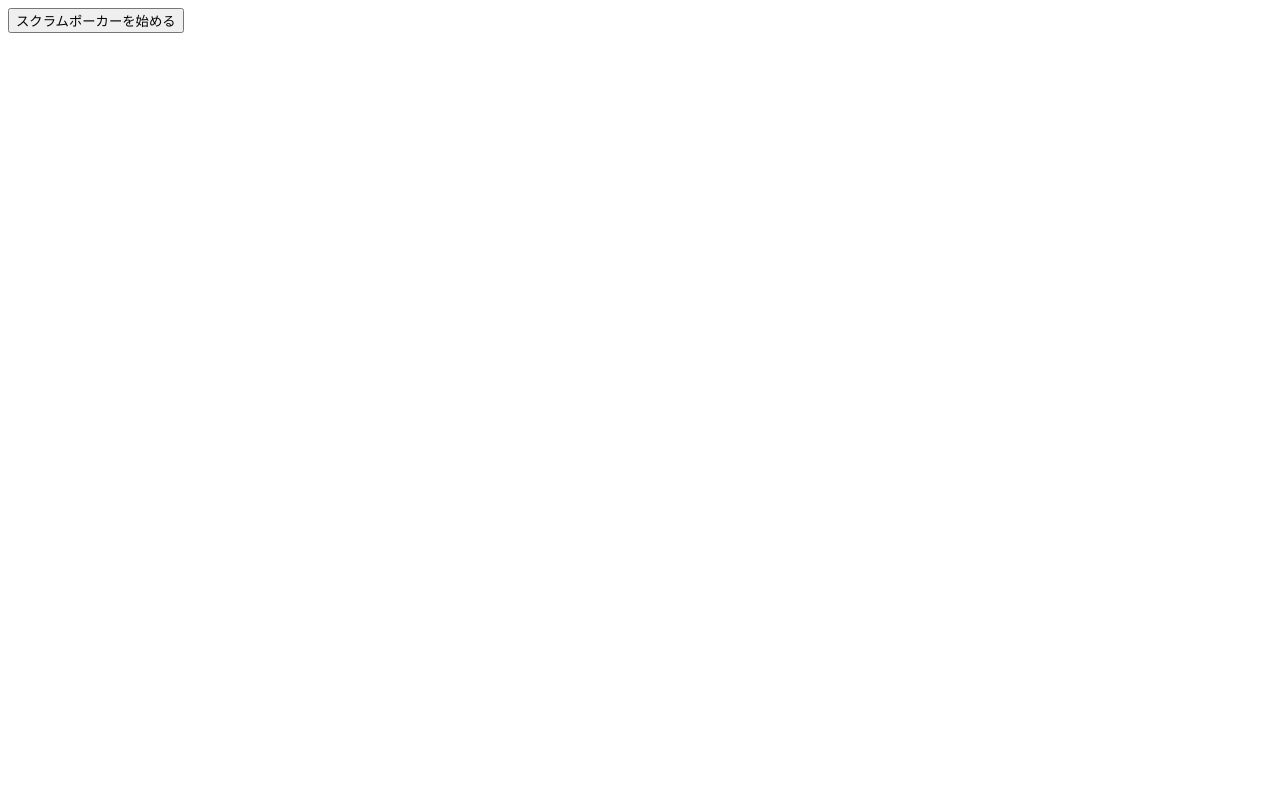
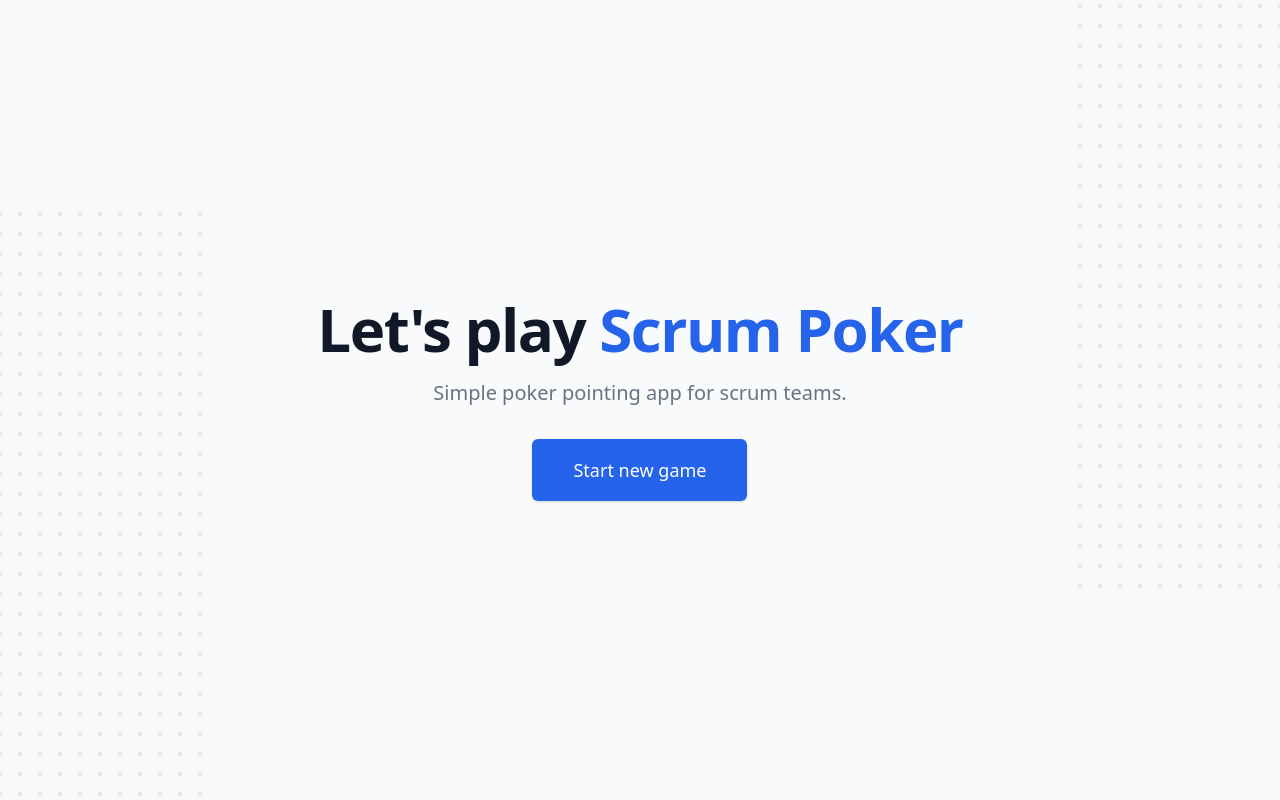
Before and after one commit to hideyoshi-zx/scrum-poker, a Next.js app: page / in a window 1280 px wide. Built offline with nearby package versions, Linux system fonts and the light colour scheme.

Commit message:
トップページのUI

```diff
--- /dev/null
+++ b/components/HeroSection.tsx
@@ -0,0 +1,114 @@
+import React from 'react'
+
+type Props = {
+  moving: boolean
+  onClick: (event: React.MouseEvent<HTMLButtonElement>) => Promise<any>
+}
+
+export default function HeroSection({ moving, onClick } : Props) {
+  return (
+    <div className="h-screen relative overflow-hidden">
+      <div className="hidden sm:block sm:absolute sm:inset-y-0 sm:h-full sm:w-full" aria-hidden="true">
+        <div className="relative h-full w-full">
+          <svg
+            className="absolute right-full bottom-0 transform translate-y-1/4 translate-x-1/4 lg:translate-x-1/2"
+            width={404}
+            height={784}
+            fill="none"
+            viewBox="0 0 404 784"
+          >
+            <defs>
+              <pattern
+                id="f210dbf6-a58d-4871-961e-36d5016a0f49"
+                x={0}
+                y={0}
+                width={20}
+                height={20}
+                patternUnits="userSpaceOnUse"
+              >
+                <rect x={0} y={0} width={4} height={4} className="text-gray-200" fill="currentColor" />
+              </pattern>
+            </defs>
+            <rect width={404} height={784} fill="url(#f210dbf6-a58d-4871-961e-36d5016a0f49)" />
+          </svg>
+          <svg
+            className="absolute left-full top-0 transform -translate-y-1/4 -translate-x-1/4 lg:-translate-x-1/2"
+            width={404}
+            height={784}
+            fill="none"
+            viewBox="0 0 404 784"
+          >
+            <defs>
+              <pattern
+                id="5d0dd344-b041-4d26-bec4-8d33ea57ec9b"
+                x={0}
+                y={0}
+                width={20}
+                height={20}
+                patternUnits="userSpaceOnUse"
+              >
+                <rect x={0} y={0} width={4} height={4} className="text-gray-200" fill="currentColor" />
+              </pattern>
+            </defs>
+            <rect width={404} height={784} fill="url(#5d0dd344-b041-4d26-bec4-8d33ea57ec9b)" />
+          </svg>
+        </div>
+      </div>
+
+      <div className="relative h-full flex items-center justify-center">
+        <main className="max-w-7xl px-4">
+          <div className="text-center">
+            <h1 className="text-4xl tracking-tight font-extrabold text-gray-900 sm:text-5xl md:text-6xl">
+              <span className="block xl:inline">Let's play</span>{' '}
+              <span className="block text-blue-600 xl:inline">Scrum Poker</span>
+            </h1>
+            <p className="mt-3 max-w-md mx-auto text-base text-gray-500 sm:text-lg md:mt-5 md:text-xl md:max-w-3xl">
+              Simple poker pointing app for scrum teams.
+            </p>
+            <div className="mt-5 max-w-md mx-auto sm:flex sm:justify-center md:mt-8">
+              <Button loading={moving} onClick={onClick} />
+            </div>
+          </div>
+        </main>
+      </div>
+    </div>
+  )
+}
+
+type ButtonProps = {
+  loading: boolean
+  onClick: (event: React.MouseEvent<HTMLButtonElement>) => Promise<any>
+}
+
+function Button ({ loading, onClick } : ButtonProps) {
+  if (loading) {
+    return (
+    <div className="rounded-md shadow">
+      <button
+        onClick={onClick}
+        type="button"
+        disabled
+        className="w-full flex items-center justify-center px-8 py-3 border border-transparent text-base font-medium rounded-md text-white bg-blue-600 md:py-4 md:text-lg md:px-10 cursor-not-allowed bg-opacity-50"
+      >
+        <svg className="animate-spin -ml-1 mr-3 h-5 w-5 text-white" xmlns="http://www.w3.org/2000/svg" fill="none" viewBox="0 0 24 24">
+          <circle className="opacity-25" cx="12" cy="12" r="10" stroke="currentColor" strokeWidth="4"></circle>
+          <path className="opacity-75" fill="currentColor" d="M4 12a8 8 0 018-8V0C5.373 0 0 5.373 0 12h4zm2 5.291A7.962 7.962 0 014 12H0c0 3.042 1.135 5.824 3 7.938l3-2.647z"></path>
+        </svg>
+        Preparing
+      </button>
+    </div>
+    )
+  } else {
+    return (
+      <div className="rounded-md shadow">
+        <button
+          onClick={onClick}
+          type="button"
+          className="w-full flex items-center justify-center px-8 py-3 border border-transparent text-base font-medium rounded-md text-white bg-blue-600 hover:bg-blue-700 md:py-4 md:text-lg md:px-10"
+        >
+          Start new game
+        </button>
+      </div>
+    )
+  }
+}
--- a/package.json
+++ b/package.json
@@ -8,6 +8,8 @@
     "start": "next start"
   },
   "dependencies": {
+    "@headlessui/react": "^1.3.0",
+    "@heroicons/react": "^1.0.1",
     "firebase": "^8.6.5",
     "firebase-admin": "^9.9.0",
     "firebase-tools": "^9.12.1",
--- a/pages/_app.tsx
+++ b/pages/_app.tsx
@@ -1,4 +1,4 @@
-import 'tailwindcss/tailwind.css'
+import '../styles/globals.css'
 import type { AppProps } from 'next/app'
 import React from 'react'
 
--- a/pages/index.tsx
+++ b/pages/index.tsx
@@ -1,25 +1,18 @@
-import React from 'react';
+import React, { useState } from 'react'
 import { useRouter } from 'next/router'
-import { createRoom } from '../services/room';
-import { PageProps } from '../types';
+import { createRoom } from '../services/room'
+import { PageProps } from '../types'
+import HeroSection from '../components/HeroSection'
 
 export default function Home(_props: PageProps) {
+  const [moving, setMoving] = useState(false)
   const router = useRouter()
 
-  const handleClick = async () => {
+  const startNewGame = async () => {
+    setMoving(true)
     const roomId = await createRoom()
-    router.push(roomId)
+    await router.push(roomId)
   }
 
-  // return <button type="button" onClick={handleClick}>スクラムポーカーを始める</button>;
-
-  return (
-    <button
-      onClick={handleClick}
-      type="button"
-      className="inline-flex items-center px-2.5 py-1.5 border border-transparent text-xs font-medium rounded shadow-sm text-white bg-indigo-600 hover:bg-indigo-700 focus:outline-none focus:ring-2 focus:ring-offset-2 focus:ring-indigo-500"
-    >
-      スクラムポーカーを始める
-    </button>
-  )
+  return <HeroSection moving={moving} onClick={startNewGame} />
 }
--- a/styles/globals.css
+++ b/styles/globals.css
@@ -1,16 +1,7 @@
-html,
+@tailwind base;
+@tailwind components;
+@tailwind utilities;
+
 body {
-  padding: 0;
-  margin: 0;
-  font-family: -apple-system, BlinkMacSystemFont, Segoe UI, Roboto, Oxygen,
-    Ubuntu, Cantarell, Fira Sans, Droid Sans, Helvetica Neue, sans-serif;
+  @apply bg-gray-50;
 }
-
-a {
-  color: inherit;
-  text-decoration: none;
-}
-
-* {
-  box-sizing: border-box;
-}
```
Also changed, not shown: 1 other file (tests, documents, lock files or other folders).
